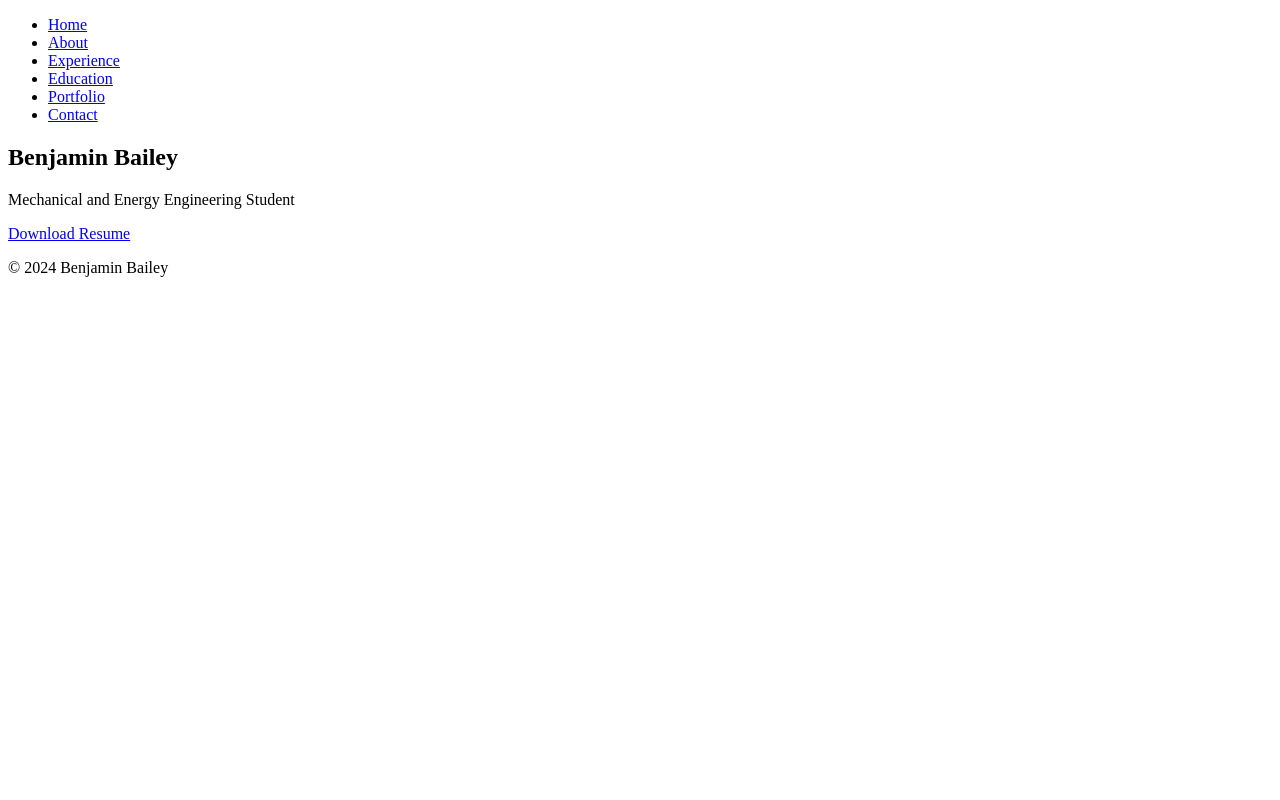
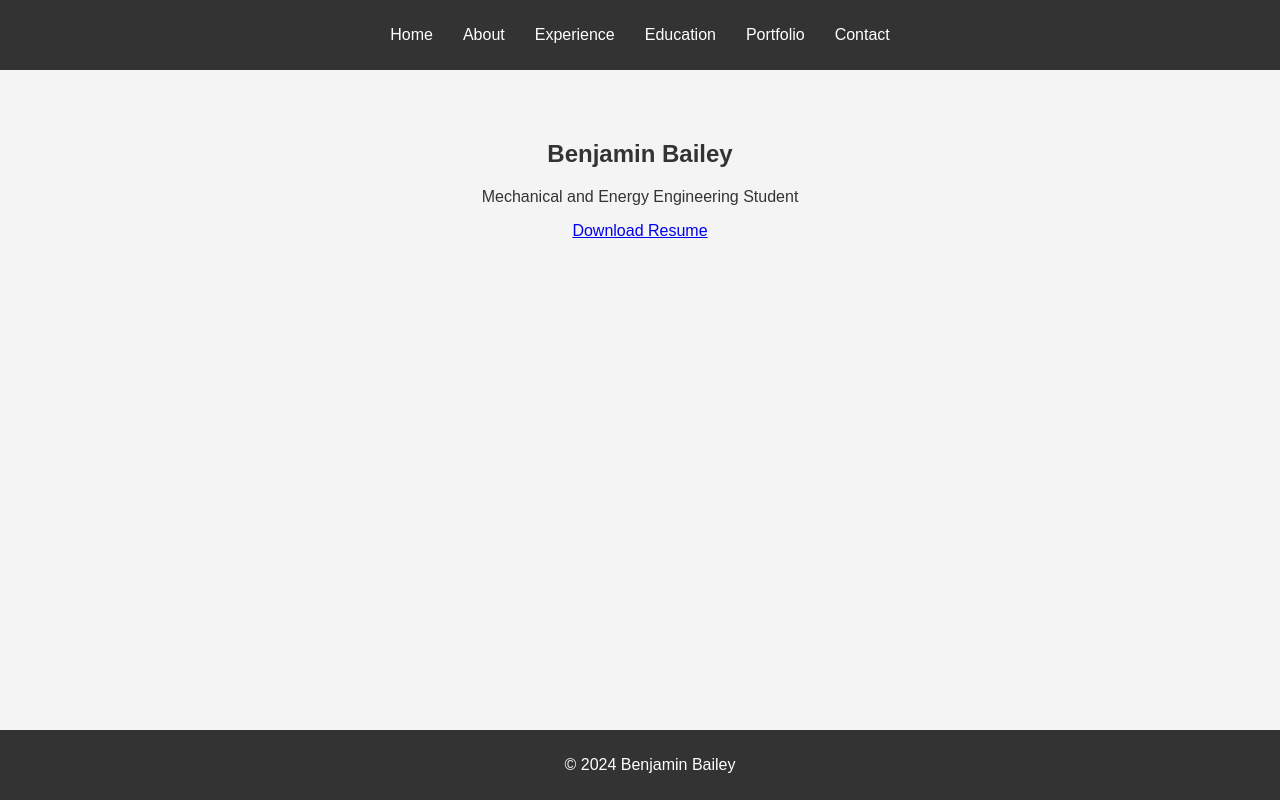
Before and after one commit to RocketSloth/resume, a plain HTML site: page index.html in a window 1280 px wide. Drawn offline with Linux system fonts and the light colour scheme.

Commit message:
Update index.html

```diff
--- a/index.html
+++ b/index.html
@@ -3,31 +3,141 @@
 <head>
     <meta charset="UTF-8">
     <meta name="viewport" content="width=device-width, initial-scale=1.0">
-    <title>Benjamin Bailey - Home</title>
-    <link rel="stylesheet" href="css/styles.css">
+    <title>Benjamin Bailey - Portfolio</title>
+    <style>
+        body {
+            font-family: Arial, sans-serif;
+            margin: 0;
+            padding: 0;
+            background-color: #f4f4f4;
+            color: #333;
+        }
+
+        header {
+            background-color: #333;
+            color: white;
+            padding: 10px 0;
+        }
+
+        nav ul {
+            list-style: none;
+            display: flex;
+            justify-content: center;
+            padding: 0;
+        }
+
+        nav ul li {
+            margin: 0 15px;
+        }
+
+        nav ul li a {
+            color: white;
+            text-decoration: none;
+        }
+
+        main {
+            padding: 20px;
+        }
+
+        footer {
+            text-align: center;
+            padding: 10px;
+            background-color: #333;
+            color: white;
+            position: fixed;
+            width: 100%;
+            bottom: 0;
+        }
+
+        #intro {
+            text-align: center;
+            margin-top: 50px;
+        }
+
+        .section-title {
+            margin-top: 40px;
+            margin-bottom: 20px;
+            text-align: center;
+            color: #333;
+        }
+
+        .content {
+            max-width: 800px;
+            margin: 0 auto;
+        }
+    </style>
 </head>
 <body>
     <header>
         <nav>
             <ul>
-                <li><a href="index.html">Home</a></li>
-                <li><a href="about.html">About</a></li>
-                <li><a href="experience.html">Experience</a></li>
-                <li><a href="education.html">Education</a></li>
-                <li><a href="portfolio.html">Portfolio</a></li>
-                <li><a href="contact.html">Contact</a></li>
+                <li><a href="#home" onclick="navigateTo('home')">Home</a></li>
+                <li><a href="#about" onclick="navigateTo('about')">About</a></li>
+                <li><a href="#experience" onclick="navigateTo('experience')">Experience</a></li>
+                <li><a href="#education" onclick="navigateTo('education')">Education</a></li>
+                <li><a href="#portfolio" onclick="navigateTo('portfolio')">Portfolio</a></li>
+                <li><a href="#contact" onclick="navigateTo('contact')">Contact</a></li>
             </ul>
         </nav>
     </header>
+
     <main>
-        <section id="intro">
-            <h1>Benjamin Bailey</h1>
-            <p>Mechanical and Energy Engineering Student</p>
-            <p><a href="Resume 2022.pdf" download>Download Resume</a></p>
+        <section id="home" class="content">
+            <div id="intro">
+                <h1>Benjamin Bailey</h1>
+                <p>Mechanical and Energy Engineering Student</p>
+                <p><a href="Resume 2022.pdf" download>Download Resume</a></p>
+            </div>
+        </section>
+
+        <section id="about" class="content" style="display: none;">
+            <h1 class="section-title">About Me</h1>
+            <p>I am a Mechanical and Energy Engineering student with a passion for solving complex problems and designing innovative solutions. With over a decade of working experience, I have developed excellent work ethic, leadership skills, and the ability to collaborate on different team projects.</p>
+        </section>
+
+        <section id="experience" class="content" style="display: none;">
+            <h1 class="section-title">Experience</h1>
+            <p><strong>Field Tech Supervisor at MasTec Advanced Technologies (July 2015 - May 2019):</strong> Responsible for data compilation and auditing, technician training, customer relations, and safety checks.</p>
+            <p><strong>Field Supervisor at Nitro-Lift Technologies, LLC (September 2013 - March 2015):</strong> Managed operations of membrane nitrogen units in oil wells and ensured safety and efficiency.</p>
+            <p><strong>Lead Unit Operator [Membrane Nitrogen] at Nitro-Lift Technologies, LLC (March 2009 - September 2013):</strong> Oversaw unit operations, troubleshooting, and repair of on-site equipment.</p>
+            <p><strong>Owner and Operator at BKB Power Washing, LLC (April 2005 - March 2012):</strong> Managed all aspects of business operations, including finance, project estimates, and client communication.</p>
+        </section>
+
+        <section id="education" class="content" style="display: none;">
+            <h1 class="section-title">Education</h1>
+            <p><strong>Bachelor of Science in Mechanical and Energy Engineering</strong> - University of North Texas (Expected Fall 2023)</p>
+            <p><strong>Associate of Applied Science</strong> - Completed 2019</p>
+        </section>
+
+        <section id="portfolio" class="content" style="display: none;">
+            <h1 class="section-title">Portfolio</h1>
+            <p><strong>NASA University Student Launch Initiative:</strong> Managed a high-power rocketry team to design and build a launch vehicle for the NASA USLI competition.</p>
+            <p><strong>UNT Robotics Aerospace Division:</strong> Co-founded and expanded the UNT Robotics Aerospace Division to include sport rocketry and remote control planes and drones.</p>
+        </section>
+
+        <section id="contact" class="content" style="display: none;">
+            <h1 class="section-title">Contact</h1>
+            <p>Email: <a href="mailto:BenjaminBailey@my.unt.edu">BenjaminBailey@my.unt.edu</a></p>
+            <p>LinkedIn: <a href="https://www.linkedin.com/in/ben-bailey" target="_blank">linkedin.com/in/ben-bailey</a></p>
         </section>
     </main>
+
     <footer>
         <p>&copy; 2024 Benjamin Bailey</p>
     </footer>
+
+    <script>
+        function navigateTo(section) {
+            const sections = document.querySelectorAll('main section');
+            sections.forEach(sec => sec.style.display = 'none');
+
+            document.getElementById(section).style.display = 'block';
+        }
+
+        // Set the default section to display on page load
+        document.addEventListener('DOMContentLoaded', () => {
+            navigateTo('home');
+        });
+    </script>
 </body>
 </html>
```
